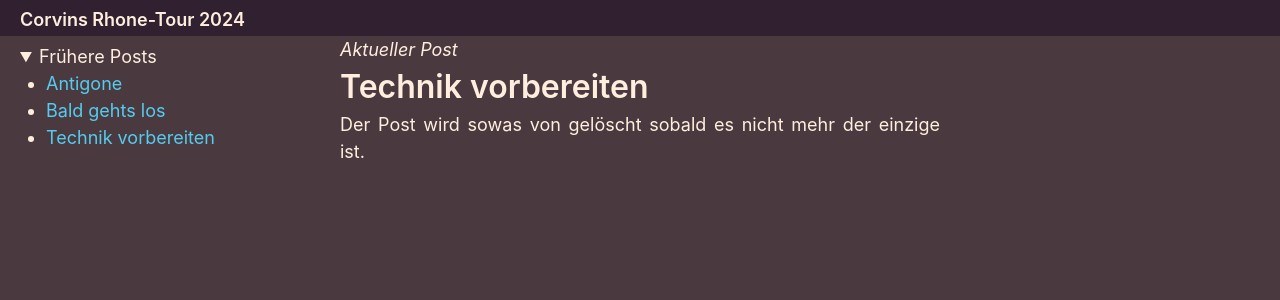
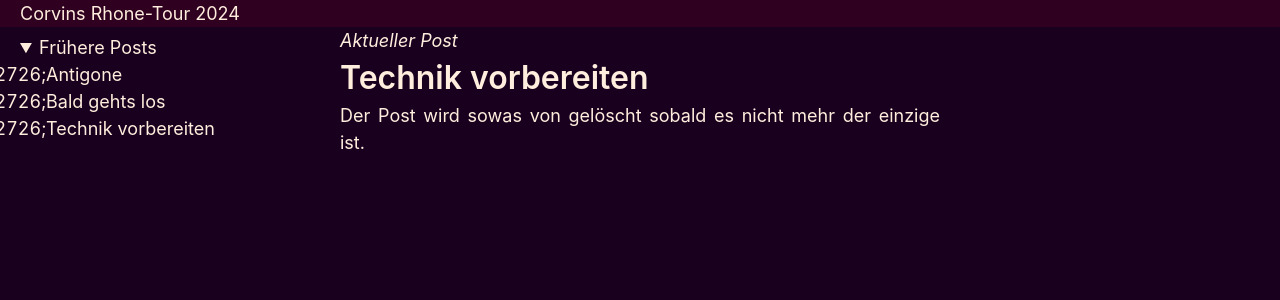
Before and after one commit to corvinjs/rhone2024, a Jekyll site: the page built from index.html, in a window 1280 px wide. Shown: the top 300 px of the page. Built offline with Jekyll 4.4.1, drawn with Linux system fonts in a browser that asks for light colours.

Commit message:
More styling

```diff
--- a/_includes/navbar.html
+++ b/_includes/navbar.html
@@ -1,3 +1,3 @@
 <nav>
-    <h2><a href="index.html">Corvins Rhone-Tour 2024</a></h2>
+    <a href="index.html">Corvins Rhone-Tour 2024</a>
 </nav>
--- a/_includes/toc.html
+++ b/_includes/toc.html
@@ -2,9 +2,9 @@
     <summary>Frühere Posts</summary>
     <ul>
       {% for post in site.posts %}
-      <li>
-        <a href=".{{ post.url }}">{{ post.title }}</a>
-      </li>
+      <a href=".{{ post.url }}"></a>
+        <li>{{ post.title }}</li>
+      </a>
       {% endfor %}
     </ul>
   </details>
--- a/style.css
+++ b/style.css
@@ -1,8 +1,8 @@
 :root {
   --color-font: #fed;
   --color-hyperlink: #5ce;
-  --color-bg: #4a3a40;
-  --color-bg2: #302030;
+  --color-bg: #1a001f;
+  --color-bg2: #300020;
 
   background-color: var(--color-bg);
   color: var(--color-font);
@@ -30,6 +30,8 @@ nav {
 
 nav a {
     color: var(--color-font);
+    font-size: large;
+    padding: 2px 0;
 }
 
 #main-wrapper>* {
@@ -57,6 +59,7 @@ img {
 
 .toc ul {
     padding-left: 26px;
+    list-style-type: "&#x2726;";
 }
 
 @media (min-width: 800px) {
```
